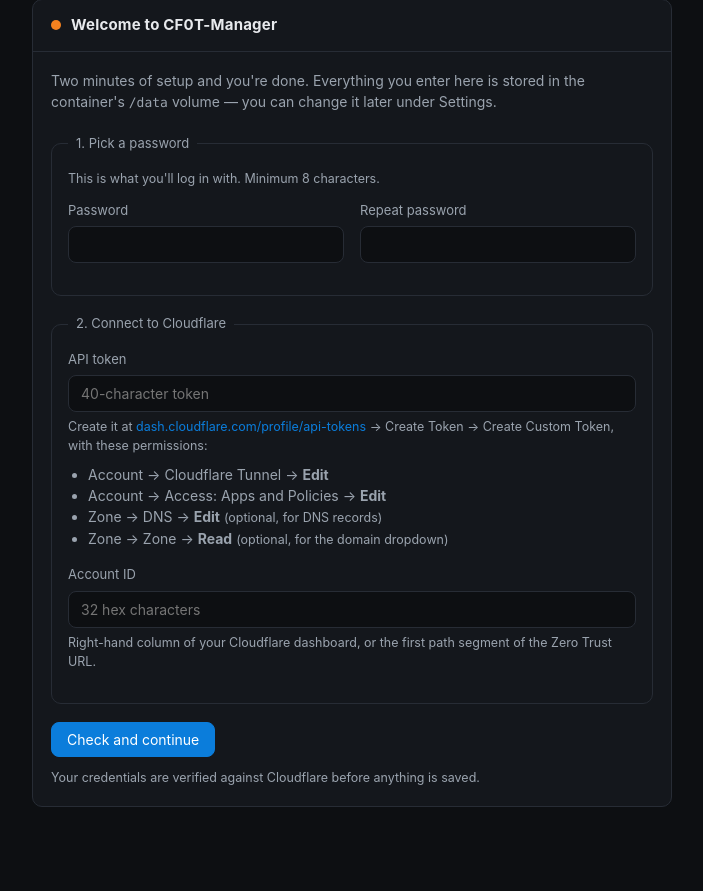
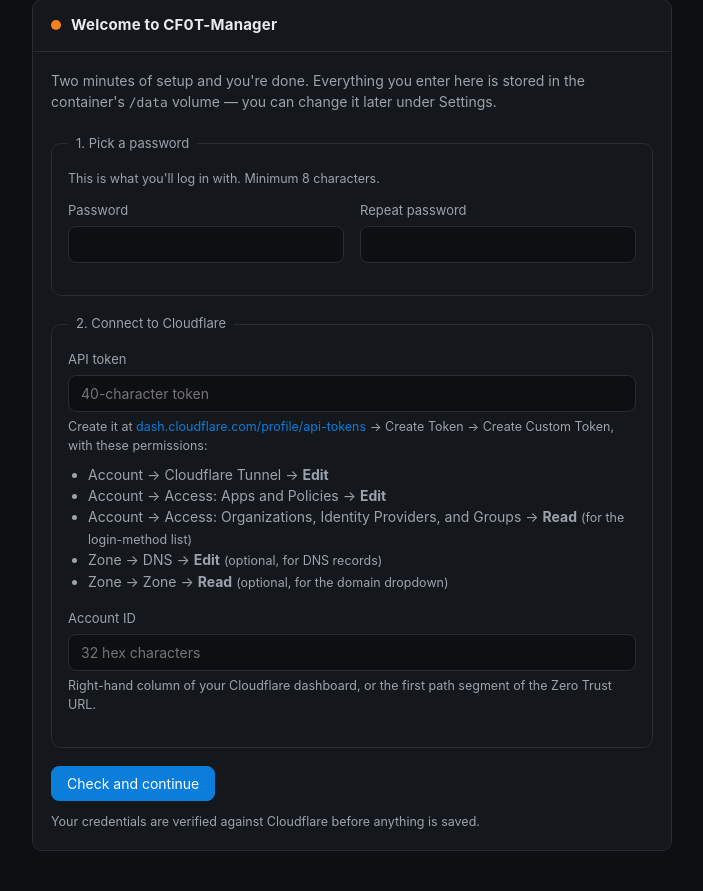
Before and after one commit to TerrorSource/CF0T-Manager, a FastAPI app: page /welcome in a window 1280 px wide. Shown: the part 77-968 px from the top of the page, without its empty margins (288-991 px from the left). Before the commit the page ends 884 px from the top, so only its background shows below. Run offline with FastAPI, Linux system fonts and the light colour scheme.

Commit message:
Do not reset login methods when the list cannot be read
Listing identity providers needs its own token permission, Access:
Organizations, Identity Providers, and Groups. Without it the call comes back
empty rather than failing, so the picker rendered as an empty box and saving
would have written allowed_idps as empty - which is Cloudflare's way of saying
"accept everything", one-time PIN included. Exactly what the previous change
set out to prevent.

An unreadable list is now distinct from an empty choice. Editing keeps whatever
the application already allows and says so, creating is refused unless you
deliberately tick "accept every login method", and the forms, the wizard, the
settings page and the README all name the missing permission.

Co-Authored-By: Claude Opus 5 <noreply@anthropic.com>

```diff
--- a/app/main.py
+++ b/app/main.py
@@ -380,10 +380,7 @@ async def settings_page(request: Request):
             return redirect("/", ok=f"Selected tunnel '{tunnels[0]['name']}'.")
     except CloudflareError as exc:
         error = str(exc)
-    try:
-        providers = await client().list_identity_providers()
-    except CloudflareError:
-        providers = []
+    providers = await safe_identity_providers()
     return render(request, "settings.html", tunnels=tunnels, token_info=token_info,
                   cf_error=error, source=settings.source, providers=providers,
                   default_idps=settings.default_idps)
@@ -444,10 +441,9 @@ async def settings_password(request: Request, current_password: str = Form(""),
 @app.post("/settings/idps")
 async def settings_idps(request: Request):
     form = await request.form()
-    try:
-        providers = await client().list_identity_providers()
-    except CloudflareError as exc:
-        return redirect("/settings", err=str(exc))
+    providers = await safe_identity_providers()
+    if not providers:
+        return redirect("/settings", err=IDP_PERMISSION)
     known = {p.get("id") for p in providers}
     picked = [i for i in form_list(form, "default_idps") if i in known]
     error = save_settings(default_idps=picked)
@@ -501,17 +497,37 @@ async def dashboard(request: Request):
     return render(request, "index.html", rows=rows, meta=meta, tunnel=tunnel)
 
 
-def chosen_idps(form, providers: list[dict]) -> tuple[list[str], str]:
-    """(allowed_idps, error). An empty list means every provider, which is what
-    Cloudflare does with no value at all - including one-time PIN."""
+IDP_PERMISSION = ("The API token cannot read your login methods. Add "
+                  "\u201cAccess: Organizations, Identity Providers, and Groups\u201d (Read) "
+                  "to it in the Cloudflare dashboard.")
+
+
+def chosen_idps(form, providers: list[dict]) -> tuple[list[str] | None, str]:
+    """(allowed_idps, error).
+
+    An empty list means every provider, which is what Cloudflare does with no
+    value at all, one-time PIN included. None means the list could not be read,
+    so the caller must leave the application's current choice alone.
+    """
     if form.get("accept_all_idps"):
         return [], ""
+    if not providers:
+        return None, ""
     known = {p.get("id") for p in providers}
     picked = [i for i in form_list(form, "allowed_idps") if i in known]
-    if not picked and providers:
-        return [], ("Pick at least one identity provider, or tick the box that accepts "
-                    "every one of them.")
+    if not picked:
+        return None, ("Pick at least one identity provider, or tick the box that accepts "
+                      "every one of them.")
     return picked, ""
+
+
+async def safe_identity_providers() -> list[dict]:
+    """Empty when the token may not read them, which the forms then explain."""
+    try:
+        return await client().list_identity_providers()
+    except CloudflareError as exc:
+        logger.info("could not read identity providers: %s", exc)
+        return []
 
 
 def default_idps(providers: list[dict]) -> list[str]:
@@ -642,12 +658,11 @@ async def export_xlsx():
 @app.get("/new", response_class=HTMLResponse)
 async def new_form(request: Request):
     try:
-        policies, zones, providers = await asyncio.gather(
-            client().list_policies(), client().list_zones(),
-            client().list_identity_providers(),
-        )
+        policies, zones = await asyncio.gather(
+            client().list_policies(), client().list_zones())
     except CloudflareError as exc:
         return redirect("/", err=str(exc))
+    providers = await safe_identity_providers()
     return render(request, "form.html", mode="new", providers=providers,
                   selected_idps=default_idps(providers), accept_all_idps=False, policies=policies, zones=zones,
                   row=None, form={}, selected_policies=[])
@@ -662,15 +677,15 @@ async def new_submit(request: Request):
     except ValueError as exc:
         return redirect("/new", err=str(exc))
 
-    allowed_idps: list[str] = []
+    allowed_idps: list[str] | None = []
     if form.get("create_app"):
-        try:
-            providers = await client().list_identity_providers()
-        except CloudflareError as exc:
-            return redirect("/new", err=str(exc))
+        providers = await safe_identity_providers()
         allowed_idps, problem = chosen_idps(form, providers)
         if problem:
             return redirect("/new", err=problem)
+        if allowed_idps is None:
+            return redirect("/new", err=IDP_PERMISSION + " Until then, tick \u201cAccept every "
+                                       "login method\u201d if you really want that.")
 
     warnings = destructive_warnings(form)
     if warnings and not form.get("confirmed"):
@@ -694,7 +709,7 @@ async def new_submit(request: Request):
                 auto_redirect=bool(form.get("auto_redirect")),
             )
             steps.append(f"Access app ({len(policy_ids)} policy/policies, "
-                         f"{len(allowed_idps) or 'all'} provider(s))")
+                         f"{len(allowed_idps) if allowed_idps else 'all'} login method(s))")
 
         if form.get("create_dns"):
             zones = await client().list_zones()
@@ -716,10 +731,9 @@ async def edit_form(request: Request):
     path = services.normalize_path(request.query_params.get("p", ""))
     mgr = manager()
     try:
-        row, policies, zones, providers = await asyncio.gather(
-            mgr.get_row(hostname, path), client().list_policies(), client().list_zones(),
-            client().list_identity_providers(),
-        )
+        row, policies, zones = await asyncio.gather(
+            mgr.get_row(hostname, path), client().list_policies(), client().list_zones())
+        providers = await safe_identity_providers()
     except CloudflareError as exc:
         return redirect("/", err=str(exc))
     if row is None:
@@ -768,12 +782,9 @@ async def edit_submit(request: Request):
     if row is None:
         return redirect("/", err=f"{original_host} not found.")
 
-    allowed_idps: list[str] = []
+    allowed_idps: list[str] | None = []
     if form.get("create_app"):
-        try:
-            providers = await client().list_identity_providers()
-        except CloudflareError as exc:
-            return redirect("/", err=str(exc))
+        providers = await safe_identity_providers()
         allowed_idps, problem = chosen_idps(form, providers)
         if problem:
             return redirect(f"/edit?h={original_host}&p={original_path}", err=problem)
--- a/app/services.py
+++ b/app/services.py
@@ -388,7 +388,7 @@ class ZeroTrustManager:
             "app_launcher_visible": launcher_visible,
             # Left empty, Cloudflare accepts every login method there is,
             # one-time PIN included. So it is always sent explicitly.
-            "allowed_idps": allowed_idps or [],
+            "allowed_idps": list(allowed_idps or []),
             "auto_redirect_to_identity": auto_redirect,
         }
         if policy_ids:
@@ -426,10 +426,13 @@ class ZeroTrustManager:
             "type": app.get("type") or "self_hosted",
             "session_duration": session_duration,
             "app_launcher_visible": launcher_visible,
-            "allowed_idps": allowed_idps or [],
             "auto_redirect_to_identity": auto_redirect,
             "policies": [{"id": pid, "precedence": i + 1} for i, pid in enumerate(policy_ids)],
         })
+        # None means the caller could not read the provider list, so whatever
+        # the application already allows is kept rather than reset to "all".
+        if allowed_idps is not None:
+            payload["allowed_idps"] = list(allowed_idps)
 
         # A rename has to move the hostname in the secondary destination lists too.
         if old_domain and domain != old_domain:
--- a/app/templates/settings.html
+++ b/app/templates/settings.html
@@ -129,8 +129,9 @@ through environment variables win and are shown as read-only.</p>
       <button class="btn primary" type="submit">Save</button>
     </form>
     {% else %}
-    <p class="hint">No identity providers readable — the token may be missing
-      <span class="mono">Access: Apps and Policies</span>.</p>
+    <p class="hint">Your login methods cannot be read. Add
+      <span class="mono">Access: Organizations, Identity Providers, and Groups</span> (Read)
+      to the API token, then reload this page.</p>
     {% endif %}
   </div>
 </div>
--- a/app/templates/welcome.html
+++ b/app/templates/welcome.html
@@ -42,6 +42,8 @@
             <ul class="plain">
               <li>Account → Cloudflare Tunnel → <strong>Edit</strong></li>
               <li>Account → Access: Apps and Policies → <strong>Edit</strong></li>
+              <li>Account → Access: Organizations, Identity Providers, and Groups →
+                <strong>Read</strong> <span class="hint">(for the login-method list)</span></li>
               <li>Zone → DNS → <strong>Edit</strong> <span class="hint">(optional, for DNS records)</span></li>
               <li>Zone → Zone → <strong>Read</strong> <span class="hint">(optional, for the domain dropdown)</span></li>
             </ul>
```
Also changed, not shown: app/templates/form.html (+10 -0 lines), tests/test_app.py (+52 -0 lines), README.md.
